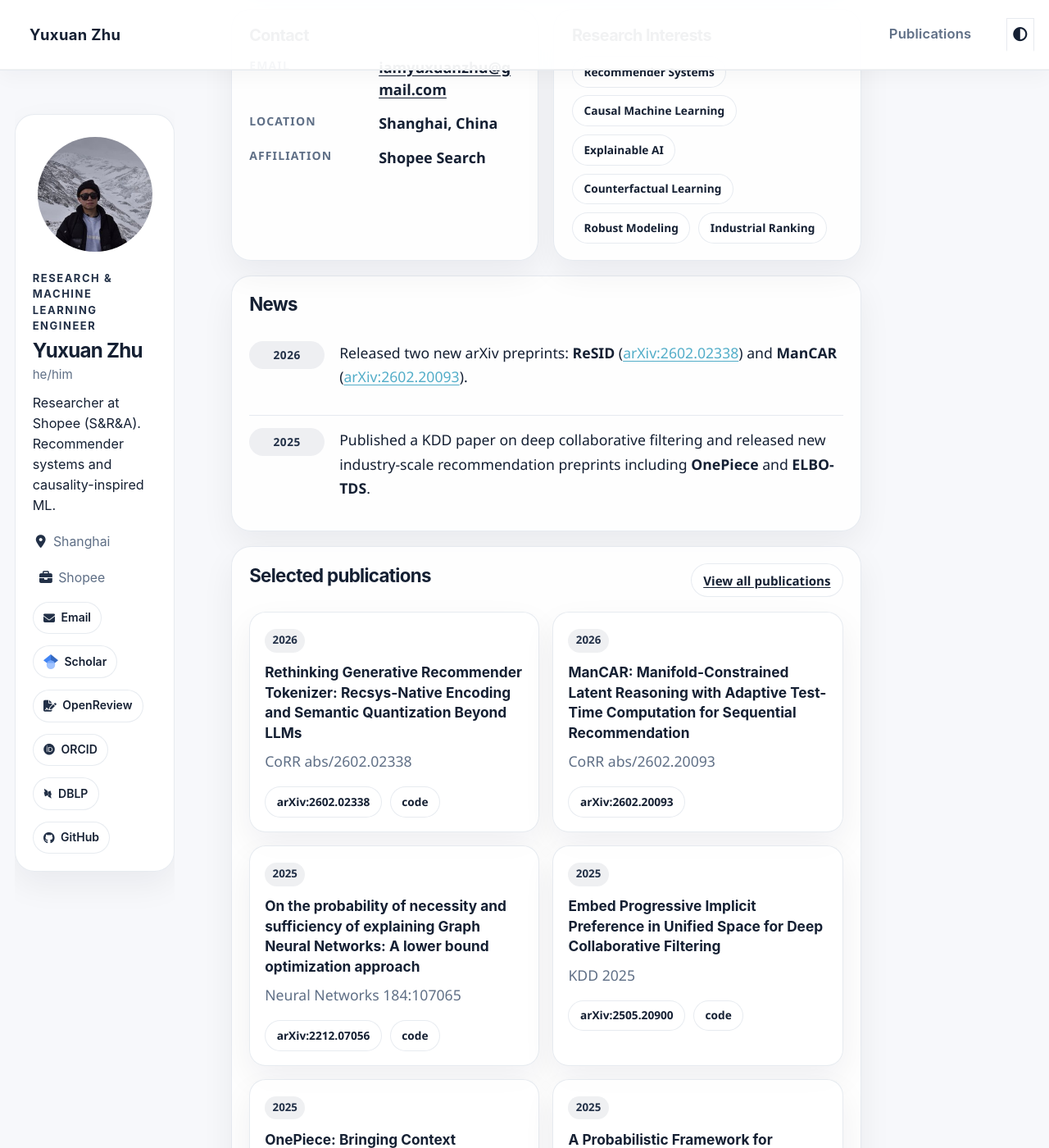
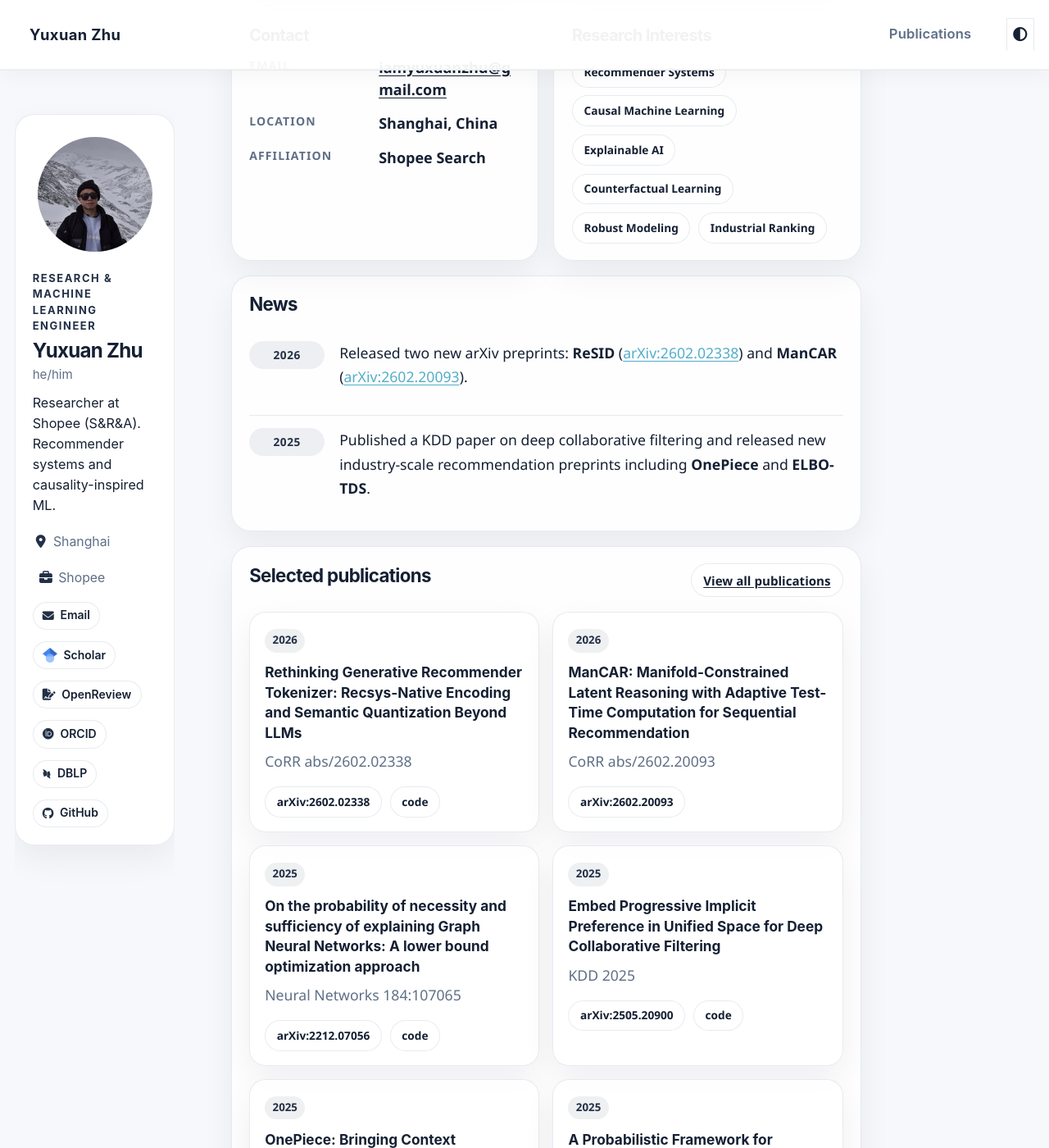
Before and after one commit to EthanChu7/yuxuan.zhu.github.io, a Jekyll site: the page built from _pages/about.md, in a window 1280 px wide and 1400 px high, scrolled down 456 px. Shown: the whole window at 82% size. Built offline with Jekyll 4.4.1, drawn with Linux system fonts in a browser that asks for light colours; some web fonts are replaced; a script bundle is joined from its source files by our own code; library files that are not in the unit come from our copies.

Commit message:
Slim down profile buttons

```diff
--- a/assets/css/main.scss
+++ b/assets/css/main.scss
@@ -879,14 +879,14 @@ html[data-theme="dark"] .sidebar .author-card {
   align-items: center;
   justify-content: center;
   gap: 0.42rem;
-  padding: 0.32rem 0.68rem;
+  padding: 0.22rem 0.62rem;
   border: 1px solid var(--site-border);
   border-radius: 999px;
   background: var(--site-card-strong);
   font-size: 0.78rem;
   font-weight: 600;
   color: var(--site-ink);
-  min-height: 2.2rem;
+  min-height: 1.9rem;
   line-height: 1.2;
 }
 
@@ -1481,7 +1481,7 @@ html[data-theme="dark"] .paper-header-card {
     width: auto;
     max-width: 100%;
     white-space: nowrap;
-    padding: 0.28rem 0.62rem;
+    padding: 0.2rem 0.56rem;
     font-size: 0.75rem;
   }
 
```
